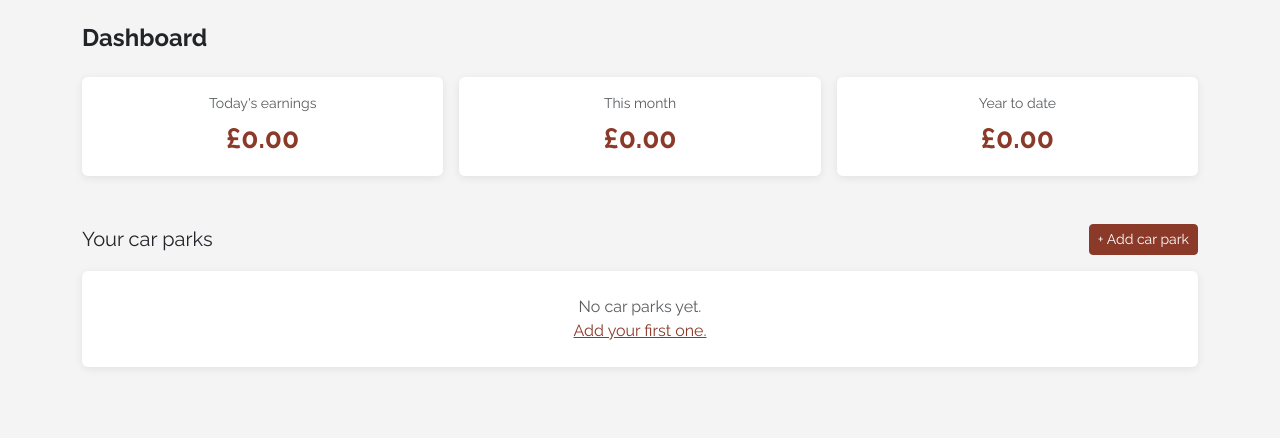
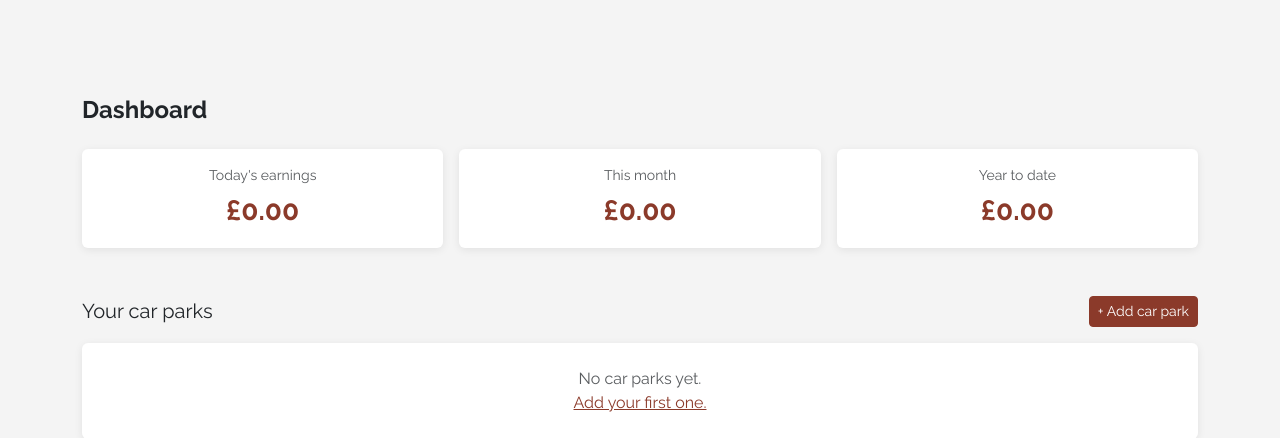
Before and after one commit to gswelby-png/landmarque, a FastAPI app: template app/templates/owner/dashboard.html in a window 1280 px wide. Shown: the part 60-498 px from the top of the page. Run offline with FastAPI, Linux system fonts and the light colour scheme; the template is opened without the code that fills it, so the values that code supplies are empty.

Commit message:
Triple padding above Dashboard heading

```diff
--- a/app/templates/owner/dashboard.html
+++ b/app/templates/owner/dashboard.html
@@ -18,7 +18,7 @@
 </nav>
 {% endblock %}
 {% block content %}
-<h4 class="fw-bold mb-4">Dashboard</h4>
+<h4 class="fw-bold mb-4 mt-5 pt-4">Dashboard</h4>
 
 <div class="row g-3 mb-4">
   <div class="col-md-4">
```
